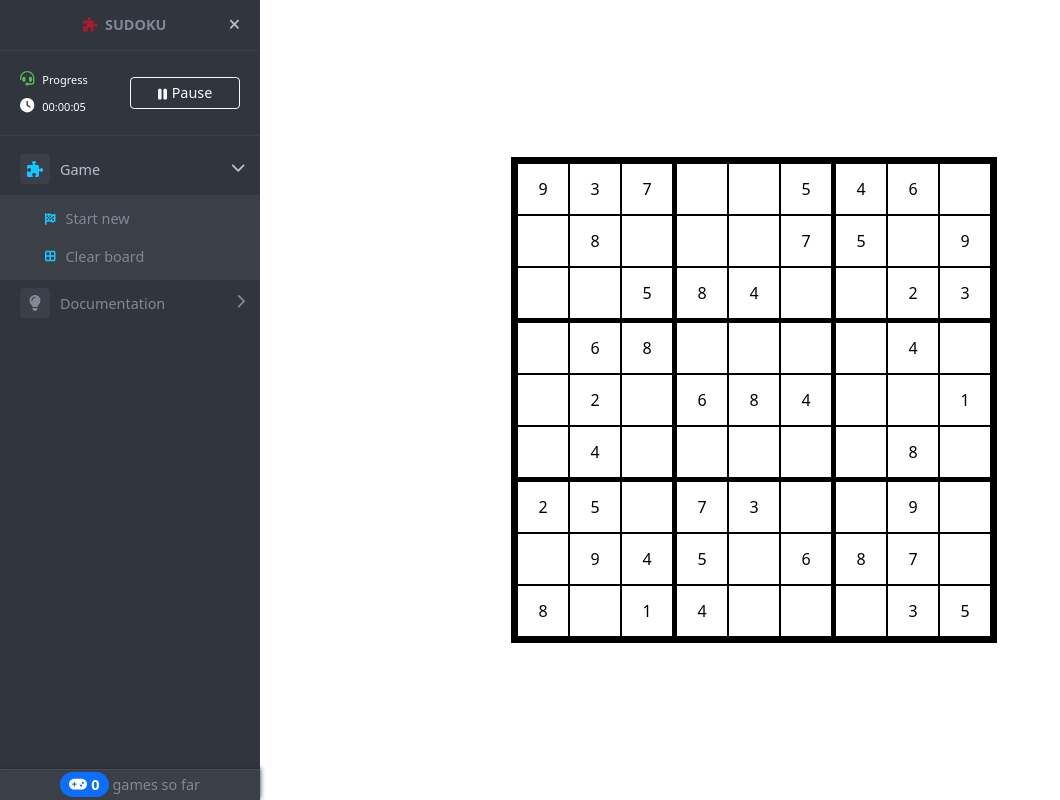
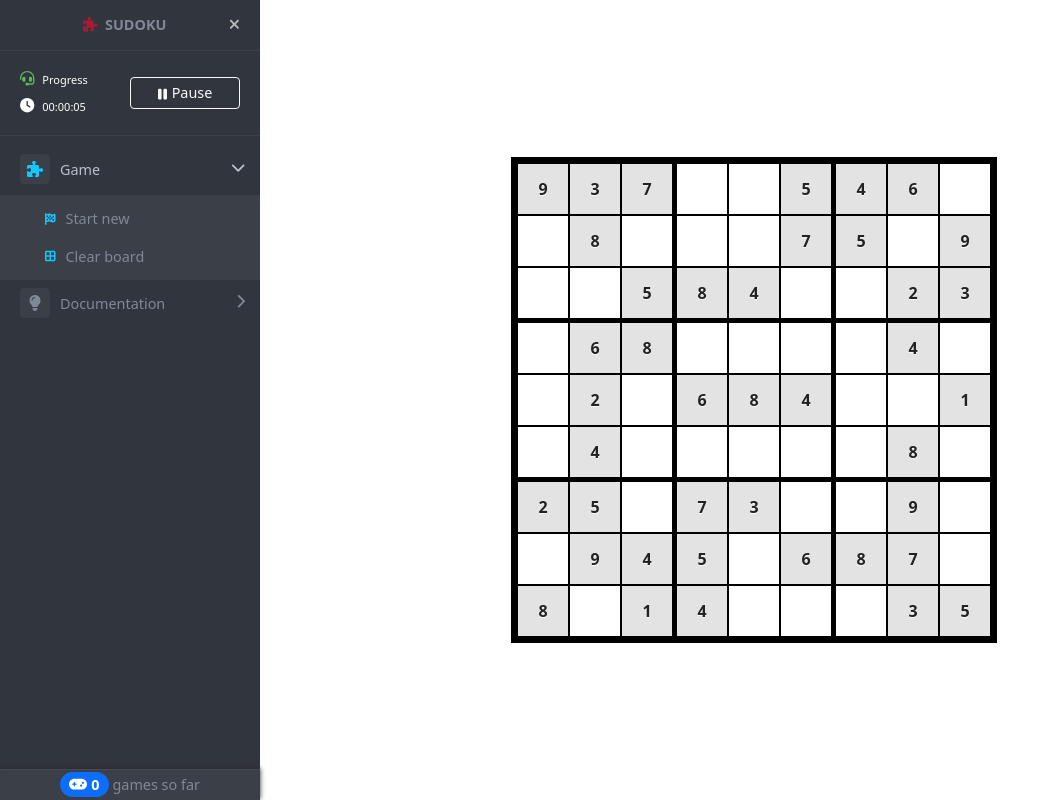
Before and after one commit to tzabek/sudoku, a React (Vite) app: page / in a window 1280 px wide. Shown: the whole page, without its empty margins (0-1060 px from the left). Built offline with nearby package versions, Linux system fonts and the light colour scheme.

Commit message:
feature: save game with current timer state before starting new game

```diff
--- a/src/components/Sudoku/Sudoku.scss
+++ b/src/components/Sudoku/Sudoku.scss
@@ -42,20 +42,28 @@ $grid-size: 9;
     text-align: center;
     background: transparent;
     transition: background 0.3s ease, color 0.3s ease;
+  }
 
-    &:hover {
-      background: rgb(214, 233, 240);
-    }
+  &:hover {
+    background: rgb(214, 233, 240);
+  }
 
-    &:focus {
-      background: lightblue;
+  &.prefilled {
+    background: darken(#f0f0f0, 5%);
+
+    > input {
+      font-weight: bold;
+      color: #222;
+      text-shadow: 0 1px 0 rgba(255, 255, 255, 0.9);
     }
   }
 }
 
 @for $x from 0 through ($grid-size - 1) {
   @for $y from 0 through ($grid-size - 1) {
-    .sudoku-board:has(.cell[data-x='#{$x}'][data-y='#{$y}']:focus-within) {
+    .sudoku-board:has(
+        .cell[data-x='#{$x}'][data-y='#{$y}']:not(.prefilled):focus-within
+      ) {
       .cell[data-x='#{$x}'],
       .cell[data-y='#{$y}'] {
         background: rgb(214, 233, 240);
--- a/src/components/Sudoku/Sudoku.tsx
+++ b/src/components/Sudoku/Sudoku.tsx
@@ -1,4 +1,4 @@
-import { ChangeEvent, use } from 'react';
+import { ChangeEvent, use, useRef } from 'react';
 
 import GameContext from '../../lib/context/game-context';
 
@@ -10,6 +10,8 @@ function Sudoku() {
     game: { game: board, editableCells },
     update,
   } = ctx;
+
+  const ref = useRef<HTMLInputElement | null>(null);
 
   const handleInputChange = (
     e: ChangeEvent<HTMLInputElement>,
@@ -26,10 +28,20 @@ function Sudoku() {
         {board.map((row, rowIdx) =>
           row.map((value, colIdx) => {
             const key = crypto.randomUUID();
+            const classes = [
+              'cell',
+              ...(!editableCells[rowIdx][colIdx] ? ['prefilled'] : []),
+            ].join(' ');
 
             return (
-              <div className="cell" key={key} data-x={colIdx} data-y={rowIdx}>
+              <div
+                className={classes}
+                key={key}
+                data-x={colIdx}
+                data-y={rowIdx}
+              >
                 <input
+                  ref={ref}
                   id={`${rowIdx}-${colIdx}`}
                   type="text"
                   maxLength={1}
--- a/src/lib/hooks/useSudoku.ts
+++ b/src/lib/hooks/useSudoku.ts
@@ -11,7 +11,7 @@ import {
   loadGames,
   saveGame,
 } from '../libs/game';
-import { removeTimer } from '../libs/timer';
+import { loadTimer, removeTimer } from '../libs/timer';
 
 export function sudokuReducer(
   state: GameProps,
@@ -24,13 +24,22 @@ export function sudokuReducer(
   if (action.type === 'start-game') {
     const now = Date.now();
     const currentGame: GameProps = JSON.parse(JSON.stringify(state));
+    const timer = loadTimer();
 
-    if (currentGame.id) {
+    // Save current game before creating a new one
+    if (currentGame.id && timer && timer.elapsedMs) {
       const updatedGame: GameProps = {
         ...currentGame,
         updatedDate: now,
         status: 'paused',
         timerActive: false,
+        timer: {
+          ...timer,
+          pausedDate: now,
+          startDate: null,
+          elapsedBeforePause: timer.elapsedMs,
+          elapsedMs: timer.elapsedMs,
+        },
       };
       saveGame({ ...state, ...updatedGame });
     }
--- a/src/lib/libs/game/constants.ts
+++ b/src/lib/libs/game/constants.ts
@@ -11,6 +11,7 @@ export const INITIAL_SUDOKU: GameProps = {
   completedDate: 0,
   status: 'new',
   timerActive: false,
+  timer: null,
 };
 
 export const GAME_STATUS = ['new', 'progress', 'paused', 'completed'] as const;
--- a/src/lib/libs/game/lib.ts
+++ b/src/lib/libs/game/lib.ts
@@ -43,6 +43,7 @@ export function createGame() {
     completedDate: 0,
     status: 'progress',
     timerActive: true,
+    timer: null,
   };
 
   return newState;
--- a/src/lib/libs/game/types.ts
+++ b/src/lib/libs/game/types.ts
@@ -1,5 +1,6 @@
 /* eslint-disable import/no-cycle */
 import { DIFFICULTY, GAME_STATUS } from '.';
+import { TimerState } from '../timer';
 
 export type Board = number[][];
 export type Editable = boolean[][];
@@ -55,6 +56,7 @@ export type GameProps = {
   completedDate: number;
   status: GameStatus;
   timerActive: boolean;
+  timer: TimerState | null;
 };
 
 export type GameActionProps =
--- a/src/lib/libs/shared/utils.ts
+++ b/src/lib/libs/shared/utils.ts
@@ -11,7 +11,7 @@ export function formatTime(ms: number) {
 
   const pad = (n: number) => String(n).padStart(2, '0');
 
-  return `${days > 0 ? `${days}d` : ''}${pad(hours)}:${pad(minutes)}:${pad(
+  return `${days > 0 ? `${days}d` : ''} ${pad(hours)}:${pad(minutes)}:${pad(
     seconds
   )}`;
 }
--- a/src/lib/libs/timer/constants.ts
+++ b/src/lib/libs/timer/constants.ts
@@ -5,7 +5,7 @@ export const INITIAL_TIMER: TimerState = {
   id: '',
   startDate: null,
   pausedDate: null,
-  originalStartDate: null,
+  originalStartDate: 0,
   elapsedBeforePause: 0,
   elapsedMs: 0,
 };
--- a/src/lib/libs/timer/lib.ts
+++ b/src/lib/libs/timer/lib.ts
@@ -33,6 +33,5 @@ export function createTimer(payload: CreateTimerProps) {
 
 export function removeTimer() {
   const storage = createTimerStorage();
-
   storage.remove();
 }
--- a/src/lib/libs/timer/types.ts
+++ b/src/lib/libs/timer/types.ts
@@ -1,10 +1,11 @@
+/* eslint-disable import/no-cycle */
 import { GameProps } from '../game';
 
 export type TimerState = {
   id: string;
   startDate: number | null;
   pausedDate: number | null;
-  originalStartDate: number | null;
+  originalStartDate: number;
   elapsedBeforePause: number;
   elapsedMs: number;
 };
```
Also changed, not shown: src/assets/font/DIN-Condensed-Bold.otf (added), src/assets/font/DIN-Condensed.otf (added).
